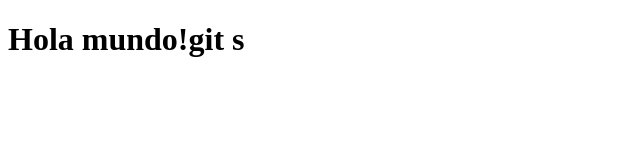
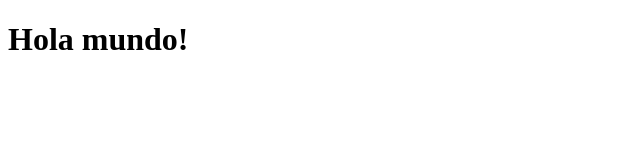
Before and after one commit to leugimesoj/prueba-conexion-ssh, a plain HTML site: page src/index.html in a window 1280 px wide. Shown: the whole page, without its empty margins (0-640 px from the left). Drawn offline with Linux system fonts and the light colour scheme.

Commit message:
Tercer commit

```diff
--- a/src/index.html
+++ b/src/index.html
@@ -7,6 +7,6 @@
     <title>Document</title>
 </head>
 <body>
-    <h1>Hola mundo!git s</h1>
+    <h1>Hola mundo!</h1>
 </body>
 </html>
```
Also changed, not shown: css/styles.css (added), images/Captura de pantalla 2022-11-05 163935.png (added), 1 other file.
